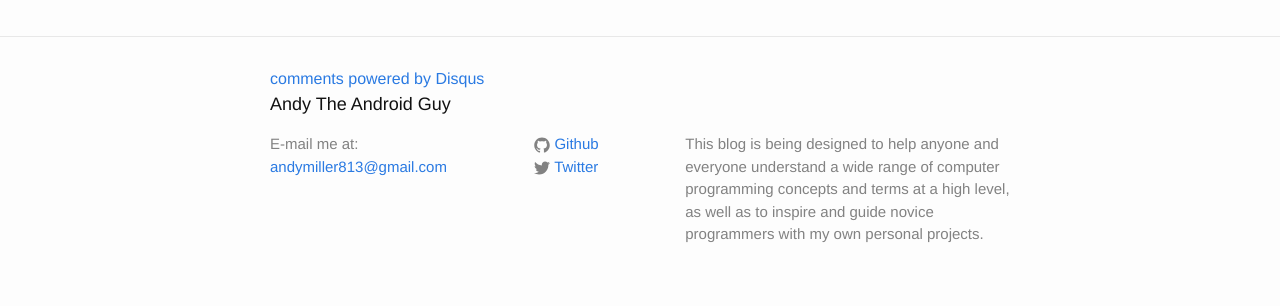
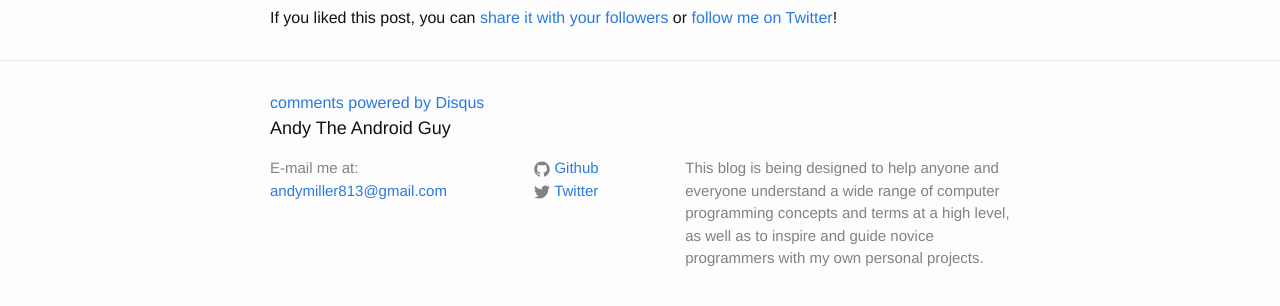
Before and after one commit to andymiller813/andymiller813.github.io, a Jekyll site: the page built from _posts/2014-10-26-what-is-binary.markdown, in a window 1280 px wide and 900 px high, scrolled down 5021 px, cut to the strip 570-876 px from the top of the window. Built offline with Jekyll 4.4.1, drawn with Linux system fonts in a browser that asks for light colours; comment, search, counter and statistics services are not loaded.

Commit message:
twitter and analytics

```diff
--- /dev/null
+++ b/_includes/twitter_follow.html
@@ -0,0 +1,3 @@
+If you like this website, you can
+<a href="https://twitter.com/andymiller813">
+  follow me on Twitter</a>!
--- /dev/null
+++ b/_includes/twitter_plug.html
@@ -0,0 +1,7 @@
+If you liked this post, you can
+<a href="https://twitter.com/intent/tweet?url={{ site.url }}{{ page.url }}&text={{ page.title }}&via=andymiller813"
+   target="_blank">
+  share it with your followers</a>
+or
+<a href="https://twitter.com/andymiller813">
+  follow me on Twitter</a>!
--- a/_layouts/default.html
+++ b/_layouts/default.html
@@ -17,4 +17,5 @@
 
   </body>
 
+	{%include google_analytics.html %}
 </html>
--- a/_layouts/post.html
+++ b/_layouts/post.html
@@ -13,17 +13,4 @@
   </article>
 
 </div>
-<!-- <div class="custom-social-buttons">
-	<div class="share-buttons-label">
- 		<span>Tell your friends</span>
- 	</div>
- 	<div class="custom-social-button twitter">
- 		<a id="twitter-link" href="#"><i class="socicon-twitter-bird"></i></a>
- 	</div>
- 	<div class="custom-social-button linkedin">
- 		<a id="linkedin-link" href="#"><i class="socicon-linkedin"></i></a>
- 	</div>
- 	<div class="custom-social-button googleplus">
- 		<a id="googleplus-link" href="#"><i class="socicon-gplus"></i></a>
- 	</div>
-</div> -->
+{% include twitter_plug.html %}
```
Also changed, not shown: _includes/google_analytics.html (added, +10 -0 lines).
